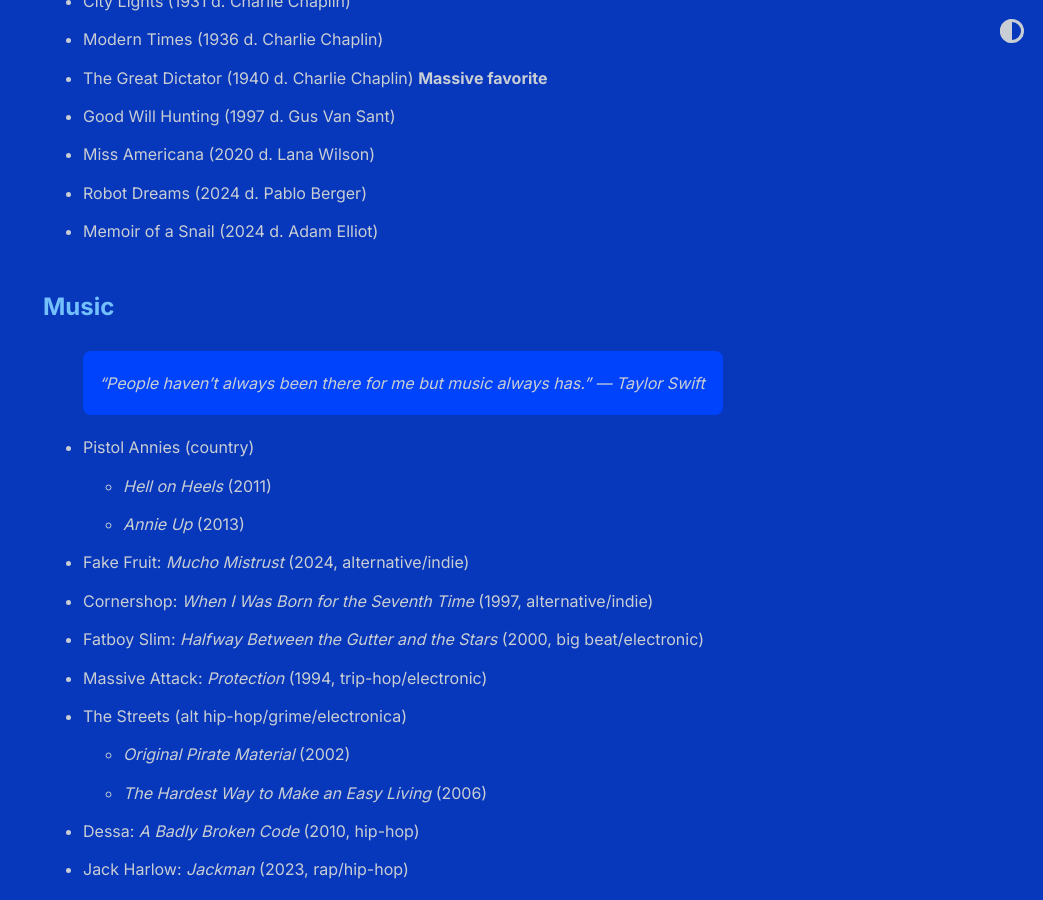
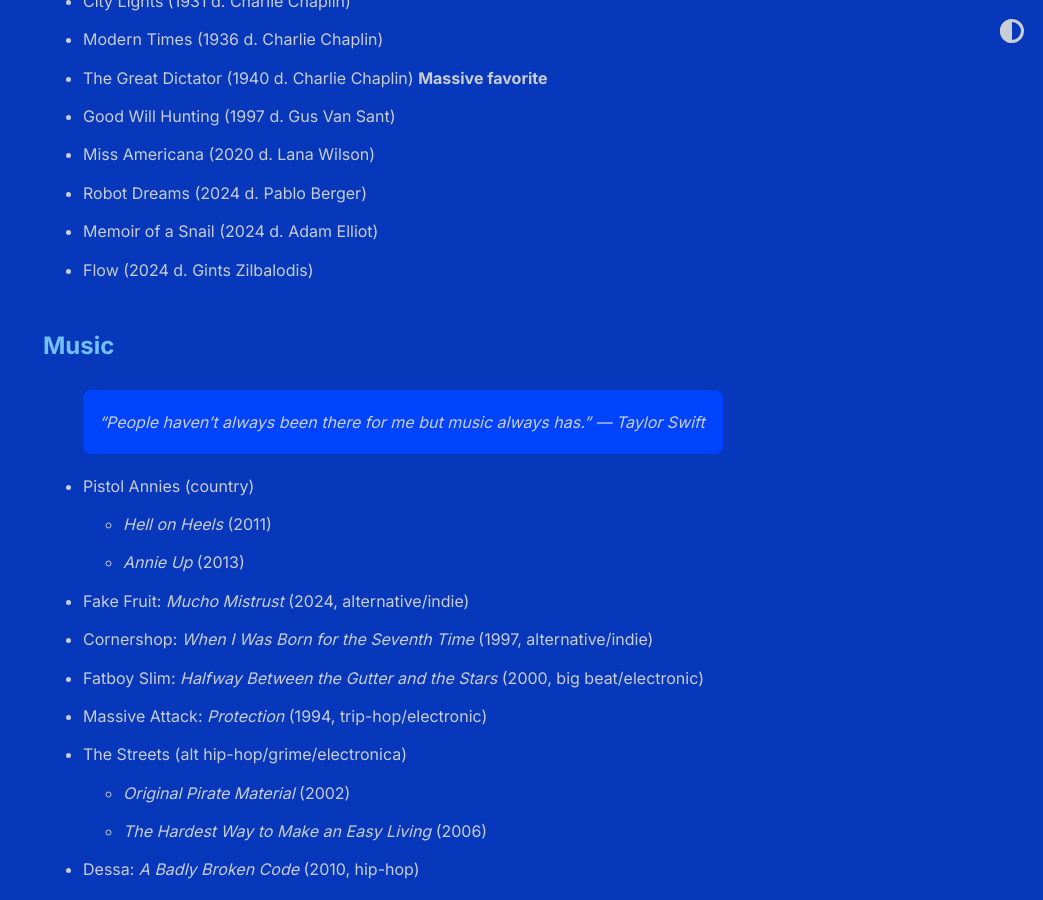
Before and after one commit to shihankanungo/shihankanungo.github.io, a Jekyll site: the page built from wrapped.md, in a window 1280 px wide and 900 px high, scrolled down 479 px. Shown: the whole window, without its empty margins (237-1280 px from the left). Built offline with Jekyll 4.4.1, drawn with Linux system fonts in a browser that asks for light colours.

Commit message:
Update wrapped.md

```diff
--- a/wrapped.md
+++ b/wrapped.md
@@ -15,6 +15,7 @@
 - Miss Americana (2020 d. Lana Wilson)
 - Robot Dreams (2024 d. Pablo Berger)
 - Memoir of a Snail (2024 d. Adam Elliot)
+- Flow (2024 d. Gints Zilbalodis)
 
 
 ## Music
```
